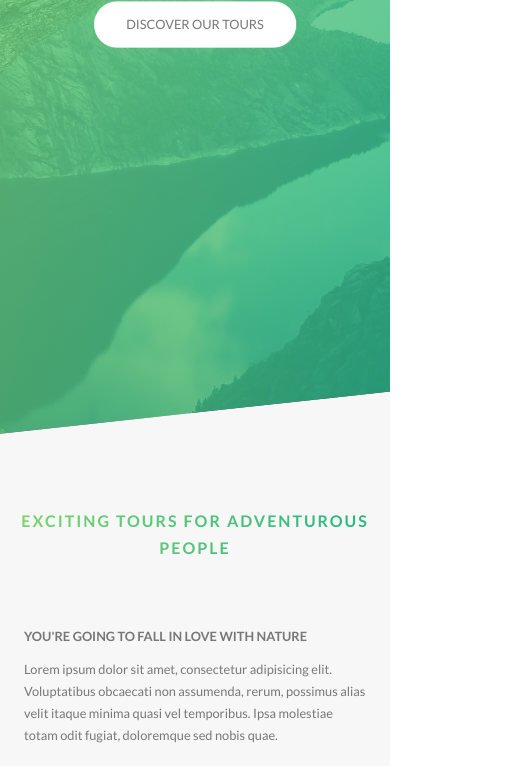
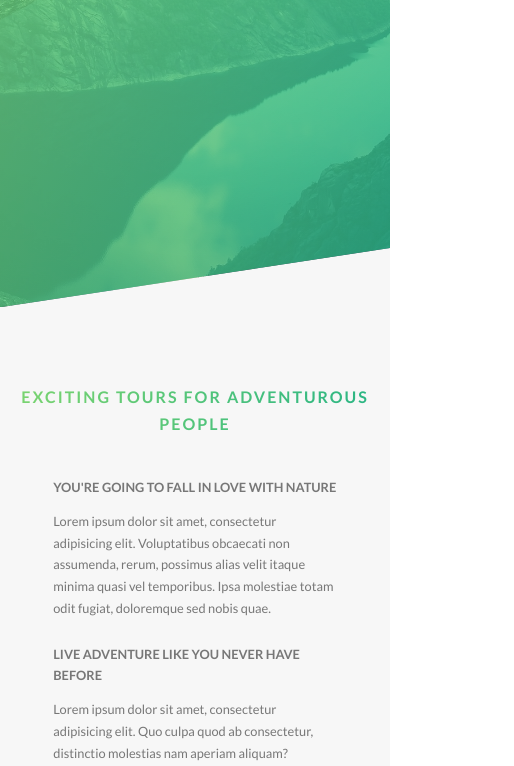
Before and after one commit to jakeisonline/udemy-courses, a website: page advanced-css/natours/index.html in a window 390 px wide. Shown: the part 368-1134 px from the top of the page, 514 px wide, since content can reach past the window. Drawn offline with Linux system fonts and the light colour scheme.

Commit message:
Lecture 58 - responsive touches for layout, about and features

```diff
--- a/advanced-css/natours/sass/base/_utilities.scss
+++ b/advanced-css/natours/sass/base/_utilities.scss
@@ -4,10 +4,18 @@
 
 .u-margin-bottom-big {
   margin-bottom: 8rem;
+
+  @include respond(tab-port) {
+    margin-bottom: 5rem;
+  }
 }
 
 .u-margin-bottom-medium {
   margin-bottom: 4rem;
+
+  @include respond(tab-port) {
+    margin-bottom: 3rem;
+  }
 }
 
 .u-margin-bottom-small {
--- a/advanced-css/natours/sass/components/_composition.scss
+++ b/advanced-css/natours/sass/components/_composition.scss
@@ -10,19 +10,43 @@
     transition: all 0.2s;
     outline-offset: 2rem;
 
+    @include respond(tab-port) {
+      float: left;
+      position: relative;
+      width: 33.33333333%;
+      box-shadow: 0 1.5rem 3rem rgba($color-black, 0.2);
+    }
+
     &--p1 {
       left: 0;
       top: -2rem;
+
+      @include respond(tab-port) {
+        top: 2rem;
+        transform: scale(1.2);
+      }
     }
 
     &--p2 {
       right: 0;
       top: 2rem;
+
+      @include respond(tab-port) {
+        top: -2rem;
+        transform: scale(1.3);
+        z-index: 100;
+      }
     }
 
     &--p3 {
       left: 20%;
       top: 10rem;
+
+      @include respond(tab-port) {
+        top: 2rem;
+        left: 0;
+        transform: scale(1.1);
+      }
     }
 
     &:hover {
--- a/advanced-css/natours/sass/components/_feature-box.scss
+++ b/advanced-css/natours/sass/components/_feature-box.scss
@@ -7,6 +7,11 @@
   box-shadow: 0 1.5rem 4rem rgba($color-black, 0.15);
   transition: transform 0.3s;
 
+  @include respond(tab-port) {
+    width: 70vw;
+    margin: 0 auto;
+  }
+
   &__icon {
     font-size: 6rem;
     margin-bottom: 0.5rem;
@@ -14,6 +19,10 @@
     background-image: linear-gradient(to right, $color-primary-light, $color-primary-dark);
     -webkit-background-clip: text;
     color: transparent;
+
+    @include respond(tab-port) {
+      margin-bottom: 0;
+    }
   }
 
   &:hover {
--- a/advanced-css/natours/sass/layouts/_grid.scss
+++ b/advanced-css/natours/sass/layouts/_grid.scss
@@ -11,7 +11,7 @@
   }
 
   @include respond(tab-port) {
-    max-width: 50rem;
+    max-width: 85vw;
     padding: 0 3rem;
   }
 
--- a/advanced-css/natours/sass/layouts/_header.scss
+++ b/advanced-css/natours/sass/layouts/_header.scss
@@ -20,11 +20,12 @@
    */
 
    @include respond(tab-port) {
-     clip-path: polygon(0 0, 100% 0, 100% 85vh, 0 100%);
+     clip-path: polygon(0 0, 100% 0, 100% 70vh, 0 100%);
+     height: 80vh;
    }
 
    @include respond(phone) {
-     clip-path: polygon(0 0, 100% 0, 100% 90vh, 0 100%);
+     clip-path: polygon(0 0, 100% 0, 100% 73vh, 0 100%);
    }
 
    &__logo-box {
--- a/advanced-css/natours/sass/pages/_home.scss
+++ b/advanced-css/natours/sass/pages/_home.scss
@@ -2,6 +2,11 @@
   background-color: $color-grey-light-1;
   padding: 25rem 0;
   margin-top: -15vh;
+
+  @include respond(tab-port) {
+    padding: 20rem 0;
+    margin-top: -10vh;
+  }
 }
 
 .section-features {
@@ -20,17 +25,29 @@
     // Select all *direct* children of this element
     transform: skewY(7deg);
   }
+
+  @include respond(tab-port) {
+    padding: 15rem 0;
+  }
 }
 
 .section-tours {
   background-color: $color-grey-light-1;
   padding: 25rem 0 15rem 0;
   margin-top: -10rem;
+
+  @include respond(tab-port) {
+    padding: 20rem 0 10rem 0;
+  }
 }
 
 .section-stories {
   position: relative;
   padding: 15rem;
+
+  @include respond(tab-port) {
+    padding: 10rem 0;
+  }
 }
 
 .section-book {
```
Also changed, not shown: advanced-css/natours/css/style.css.
